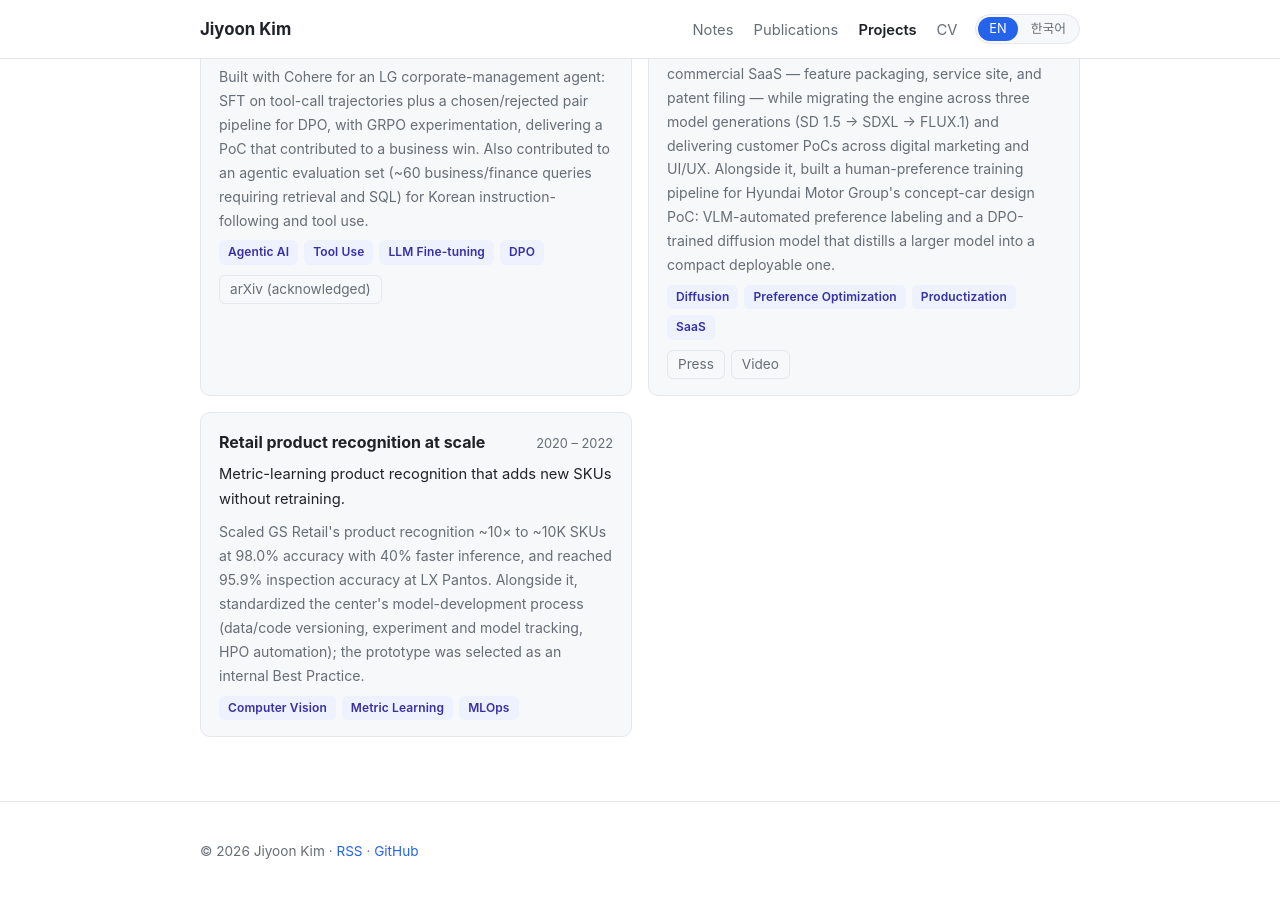
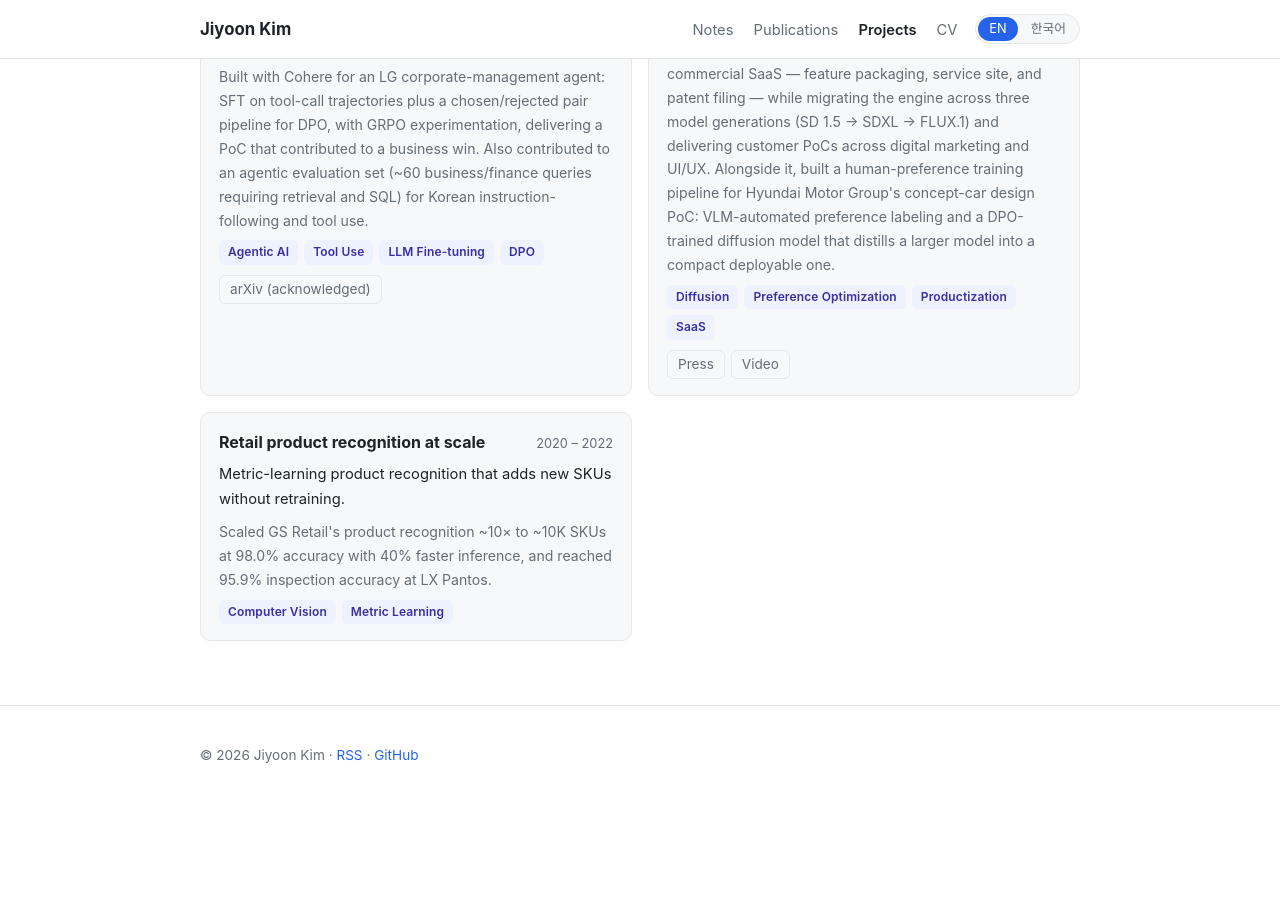
Before and after one commit to jiyoon0630/jiyoon0630.github.io, a Jekyll site: the page built from projects.html, in a window 1280 px wide and 900 px high, scrolled down 608 px. Built offline with Jekyll 4.4.1, drawn with Linux system fonts in a browser that asks for light colours; after the commit the page ends 1413 px from its top, so only the background shows below that.

Commit message:
Drop the MLOps sentence from the product-recognition project
At the owner's request, in both languages; the MLOps tag goes with it.

Co-Authored-By: Claude Opus 5.5 <noreply@anthropic.com>
Claude-Session: https://claude.ai/code/session_01EoNPYyU97Z9UVTQvXMvYkD

```diff
--- a/_data/projects.yml
+++ b/_data/projects.yml
@@ -94,16 +94,11 @@
   description: >-
     Scaled GS Retail's product recognition ~10× to ~10K SKUs at 98.0% accuracy with
     40% faster inference, and reached 95.9% inspection accuracy at LX Pantos.
-    Alongside it, standardized the center's model-development process (data/code
-    versioning, experiment and model tracking, HPO automation); the prototype was
-    selected as an internal Best Practice.
   name_ko: "대규모 리테일 상품 인식"
   tagline_ko: "재학습 없이 새 SKU를 추가하는 metric learning 기반 상품 인식."
   description_ko: >-
     GS리테일의 상품 인식을 약 10배(약 1만 SKU)로 확장하면서 정확도 98.0%와 40% 빠른
-    추론을 달성했고, LX판토스에서 검수 정확도 95.9%를 기록했습니다. 함께 센터의 모델
-    개발 프로세스(데이터·코드 버전 관리, 실험·모델 추적, HPO 자동화)를 표준화했으며,
-    프로토타입이 사내 Best Practice로 선정되었습니다.
-  tags: [Computer Vision, Metric Learning, MLOps]
+    추론을 달성했고, LX판토스에서 검수 정확도 95.9%를 기록했습니다.
+  tags: [Computer Vision, Metric Learning]
   selected: false
   links: []
```
